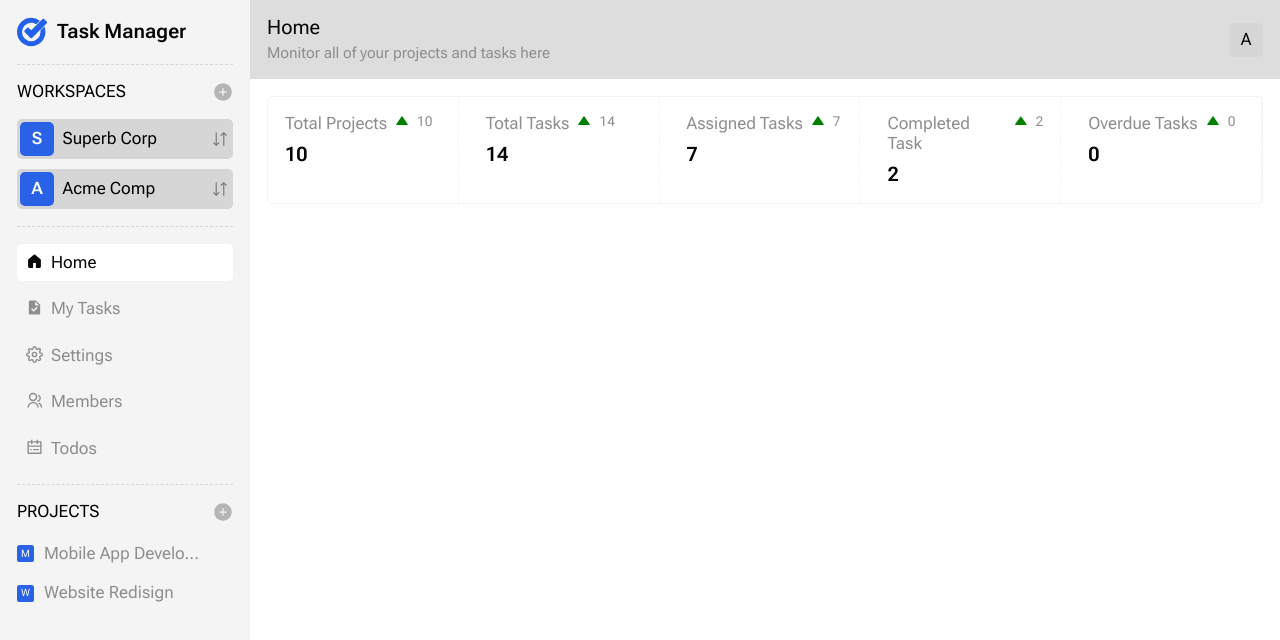
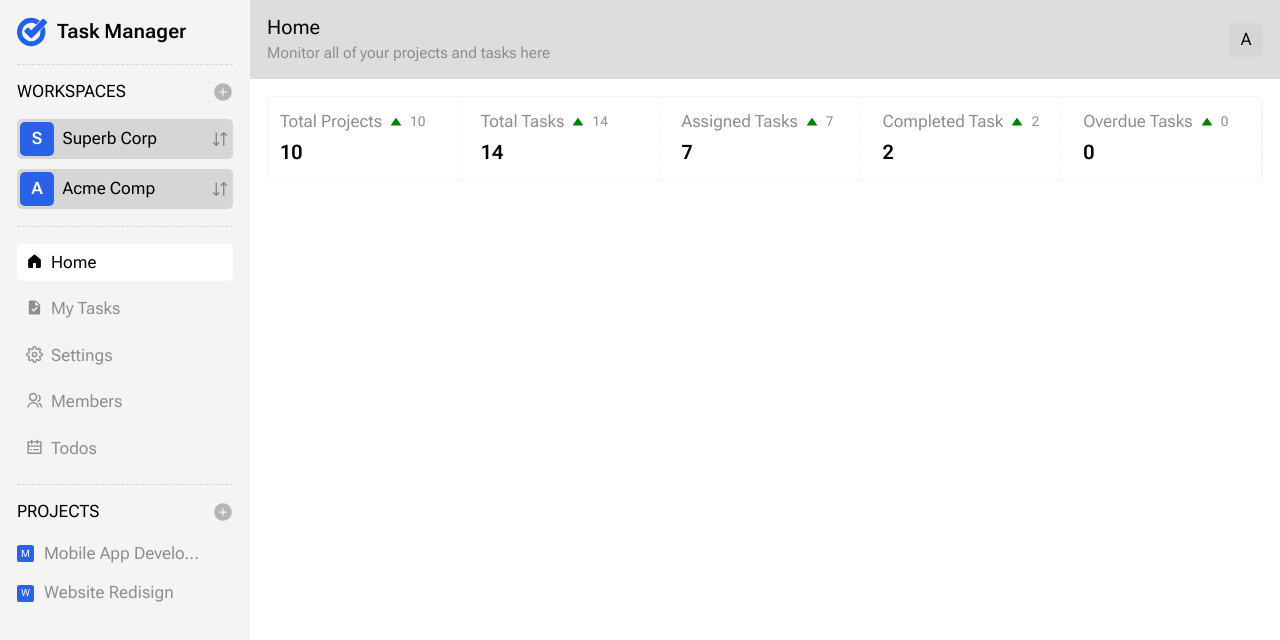
Before and after one commit to webioann/sandbox_prisma, a Next.js app: page /home in a window 1280 px wide. Shown: the top 640 px of the page. Built offline with nearby package versions, Linux system fonts and the light colour scheme.

Commit message:
stop media query for responsive design in Sidebar and TotalResults

```diff
--- a/app/home/home.module.scss
+++ b/app/home/home.module.scss
@@ -5,31 +5,31 @@
     // background-color: palegreen;
     .total_results{
         display: grid;
-        grid-template-columns: 1fr 1fr;
+        grid-template-columns: repeat(5, 1fr);
         gap: 10px;
         border: 1px solid var(--bg-second);
         border-radius: 5px;
     }
-    // ====== media queries ======
-    @media (min-width: 580px) {
-        .total_results{
-            grid-template-columns: repeat(2, 1fr);
-        }
-    }
-    @media (min-width: 768px) {
-        .total_results{
-            grid-template-columns: repeat(3, 1fr);
-        }
-    }
-    @media (min-width: 1024px) {
-        .total_results{
-            grid-template-columns: repeat(5, 1fr);
-        }
-    }
-    @media (min-width: 1200px) {
-        .total_results{
-            grid-template-columns: repeat(5, 1fr);
-        }
-    }
+    // // ====== media queries ======
+    // @media (min-width: 580px) {
+    //     .total_results{
+    //         grid-template-columns: repeat(2, 1fr);
+    //     }
+    // }
+    // @media (min-width: 768px) {
+    //     .total_results{
+    //         grid-template-columns: repeat(3, 1fr);
+    //     }
+    // }
+    // @media (min-width: 1024px) {
+    //     .total_results{
+    //         grid-template-columns: repeat(5, 1fr);
+    //     }
+    // }
+    // @media (min-width: 1200px) {
+    //     .total_results{
+    //         grid-template-columns: repeat(5, 1fr);
+    //     }
+    // }
 
 }
--- a/components/Sidebar/sidebar.css
+++ b/components/Sidebar/sidebar.css
@@ -4,13 +4,13 @@
     background-color: var(--bg-second);
     min-height: 100vh;
     padding: 0 1rem;
-    transform: translateX(-320px);
-    display: none;
+    /* transform: translateX(-320px);
+    display: none; */
 
 }
-@media (min-width: 580px) {
+/* @media (min-width: 580px) {
     .sidebar{
         display: block;
         transform: translateX(0);
     }
-}
+} */
--- a/components/TotalResult/TotalResult.tsx
+++ b/components/TotalResult/TotalResult.tsx
@@ -12,7 +12,7 @@ function TotalResult({total, title}: resultProps) {
         <div className={styles.result_box}>
             <div className={styles.top_board}>
                 <p className={styles.title}>{title}</p>
-                <BiSolidUpArrow size={14} color='green'/>
+                <BiSolidUpArrow size={12} color='green'/>
                 <span className={styles.result}>{total}</span>
             </div>
             <h3 className={styles.main_result}>{total}</h3>
--- a/components/TotalResult/total-result.module.scss
+++ b/components/TotalResult/total-result.module.scss
@@ -1,8 +1,9 @@
 .result_box{
-    padding: 1rem;
+    padding: 15px 12px;
     border-right: 1px dashed var(--bg-second);
     .top_board{
         display: flex;
+        align-items: center;
         gap: 8px;
         margin-bottom: 10px;
         .title{
```
